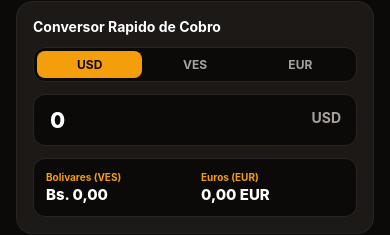
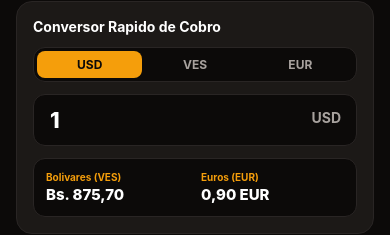
Before and after one commit to Raxcs/Imperio-Galletil, a React Native app: screen / in a window 390 px wide. Shown: the part 198-433 px from the top of the page. Built offline with nearby package versions, Linux system fonts and the light colour scheme; no server answers.

Commit message:
feat: establecer valor inicial predeterminado en 1 para el conversor de monedas

```diff
--- a/src/screens/HomeScreen.tsx
+++ b/src/screens/HomeScreen.tsx
@@ -27,7 +27,7 @@ export const HomeScreen: React.FC<HomeScreenProps> = ({
   onNavigateToProduction,
 }) => {
   const [baseCurrency, setBaseCurrency] = useState<'USD' | 'VES' | 'EUR'>('USD');
-  const [amountStr, setAmountStr] = useState<string>('0');
+  const [amountStr, setAmountStr] = useState<string>('1');
   const [isSyncingRates, setIsSyncingRates] = useState(false);
 
   const numAmount = parseFloat(amountStr) || 0;
@@ -210,7 +210,7 @@ export const HomeScreen: React.FC<HomeScreenProps> = ({
             value={amountStr}
             onChangeText={setAmountStr}
             keyboardType="numeric"
-            placeholder="0.00"
+            placeholder="1.00"
             placeholderTextColor={THEME.colors.textMuted}
           />
           <Text style={styles.inputCurrencySuffix}>{baseCurrency}</Text>
```
